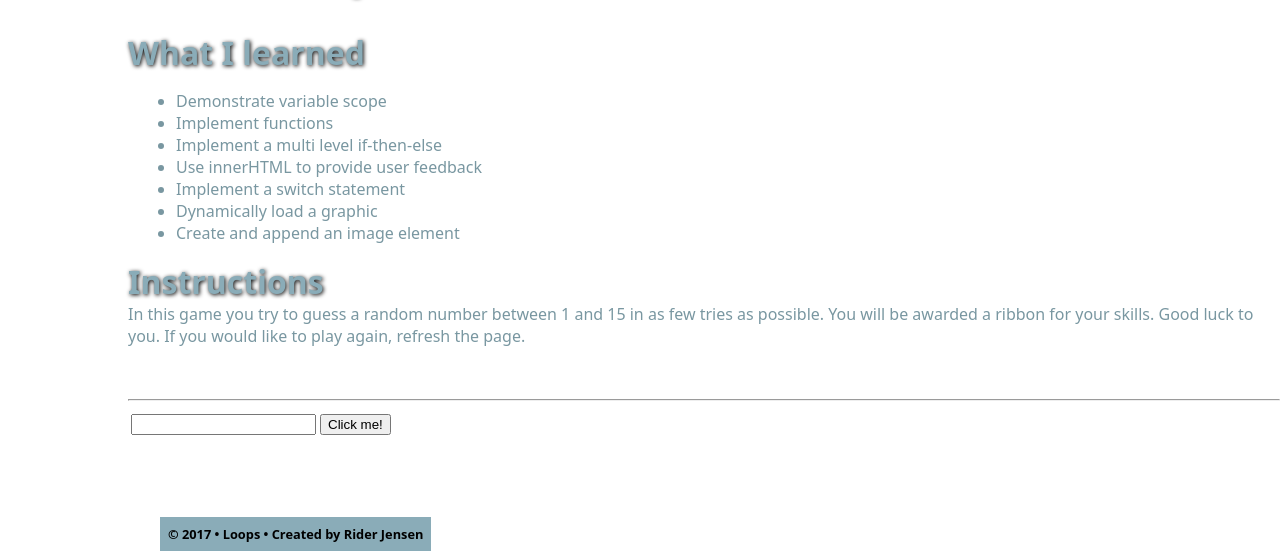
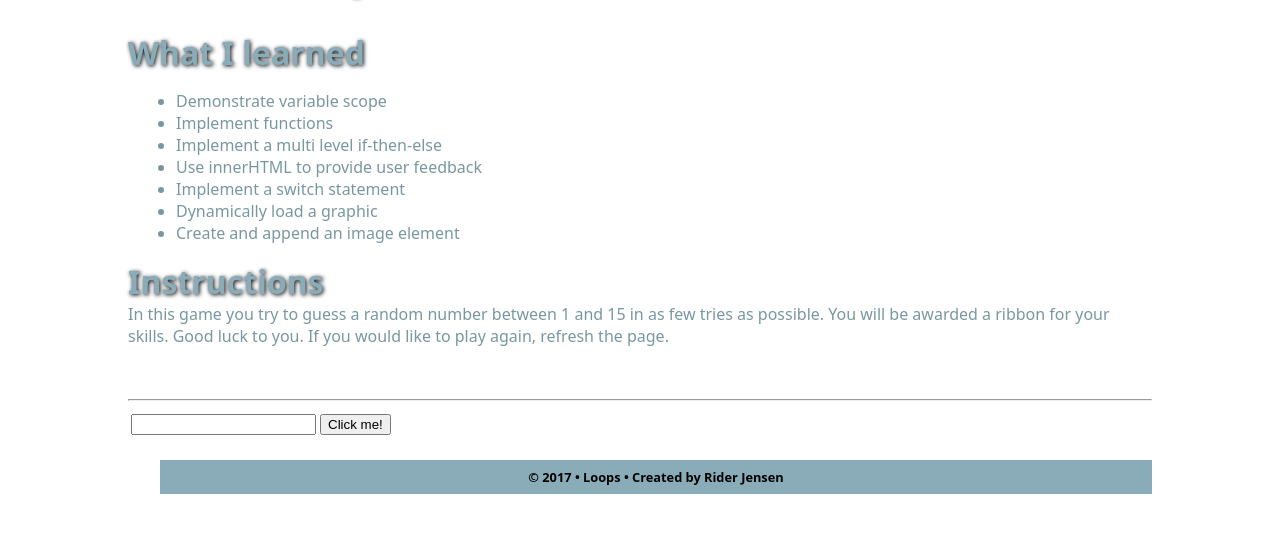
Before and after one commit to riderjensen/dgm2760, a PHP site: page / in a window 1280 px wide. Shown: the part 249-800 px from the top of the page. Run offline with PHP 8.4, Linux system fonts and the light colour scheme.

Commit message:
Guessing Game - Updated CSS and HTML
Fixed footer issue and gave space to it

```diff
--- a/Module 3 - Guessing Game/Project 3/css/styles.css
+++ b/Module 3 - Guessing Game/Project 3/css/styles.css
@@ -27,6 +27,7 @@
 }
 main{
     padding: 2rem 0 0 10%;
+    margin-right: 10%;
 }
 
 main h2, h1{
@@ -52,10 +53,7 @@
     float right;
 }
 
-footer {
-    position: fixed;
-    bottom: 0;
-}
+
 
 footer p {
     color: #000;
@@ -65,4 +63,6 @@
     font-weight: 600;
     margin-left: 10rem;
     background-color: #8aacb8;
+    margin-right: 10%;
+
 }
--- a/Module 3 - Guessing Game/Project 3/index.html
+++ b/Module 3 - Guessing Game/Project 3/index.html
@@ -45,7 +45,7 @@
 			</tr>
 		</table>
 
-
+		<br>
 	</MAIN>
 
 	<footer>
```
